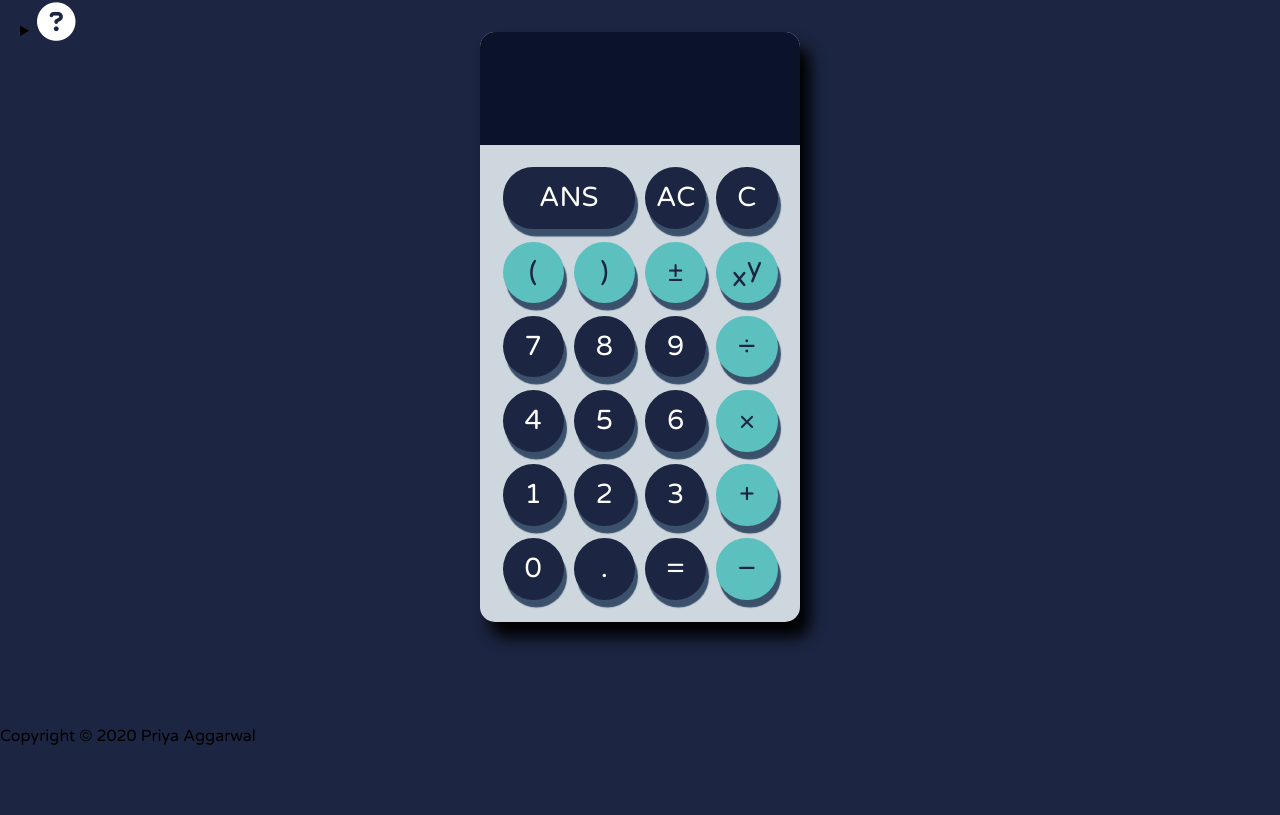
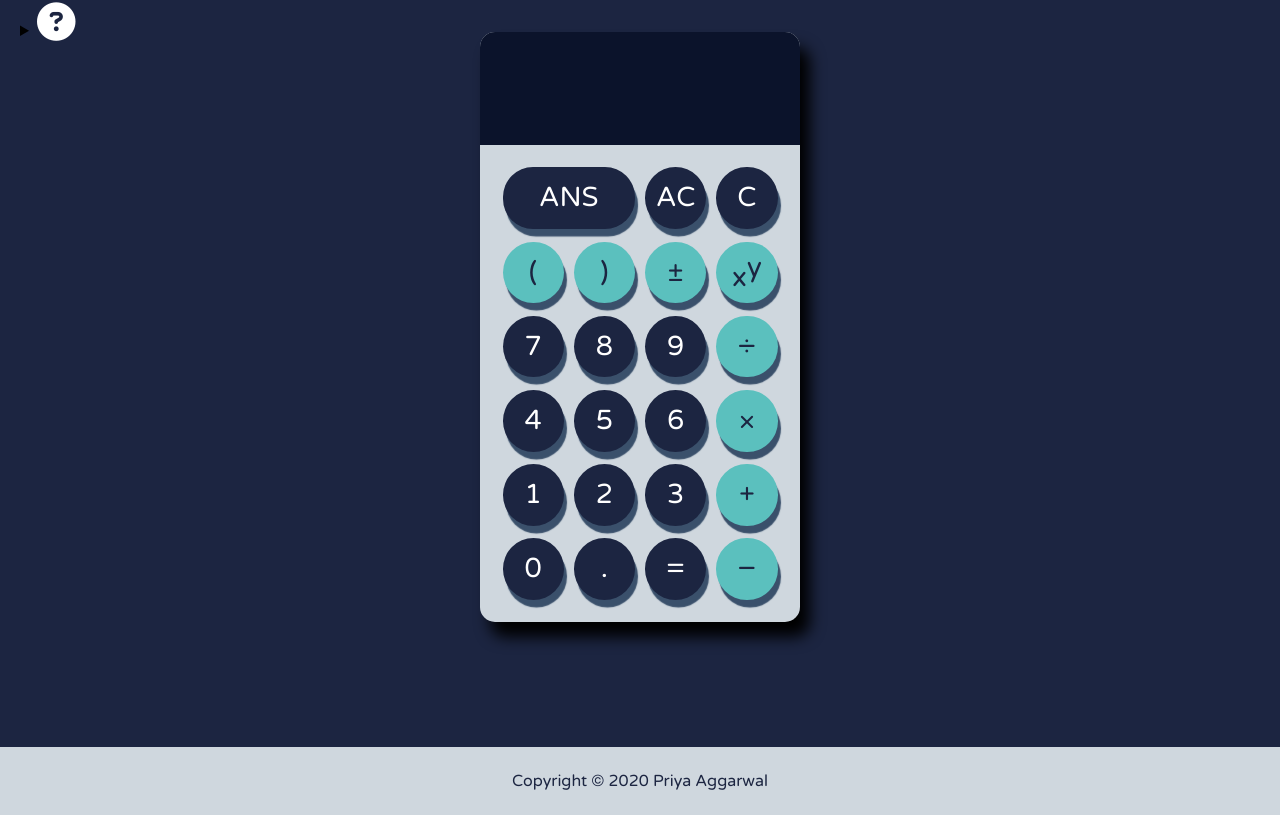
Before and after one commit to pa-aggarwal/calculator, a website with bundled scripts: page index.html in a window 1280 px wide. Shown: the part 73-888 px from the top of the page. Before the commit the page ends 819 px from the top, so only its background shows below. Built offline with nearby package versions, Linux system fonts and the light colour scheme.

Commit message:
Style footer and update README.md

```diff
--- a/styles/scss/_components.scss
+++ b/styles/scss/_components.scss
@@ -57,3 +57,11 @@
         &[name="exponent"] { padding: $btn-padding-vert - .5rem 0; }
     }
 }
+
+.footer {
+    background-color: $color-grey-med;
+    color: $color-primary-med;
+    text-align: center;
+    padding: 2.5rem 0;
+    margin-top: 2rem;
+}
```
Also changed, not shown: README.md, assets/demo.gif (added), styles/css/main.css.
